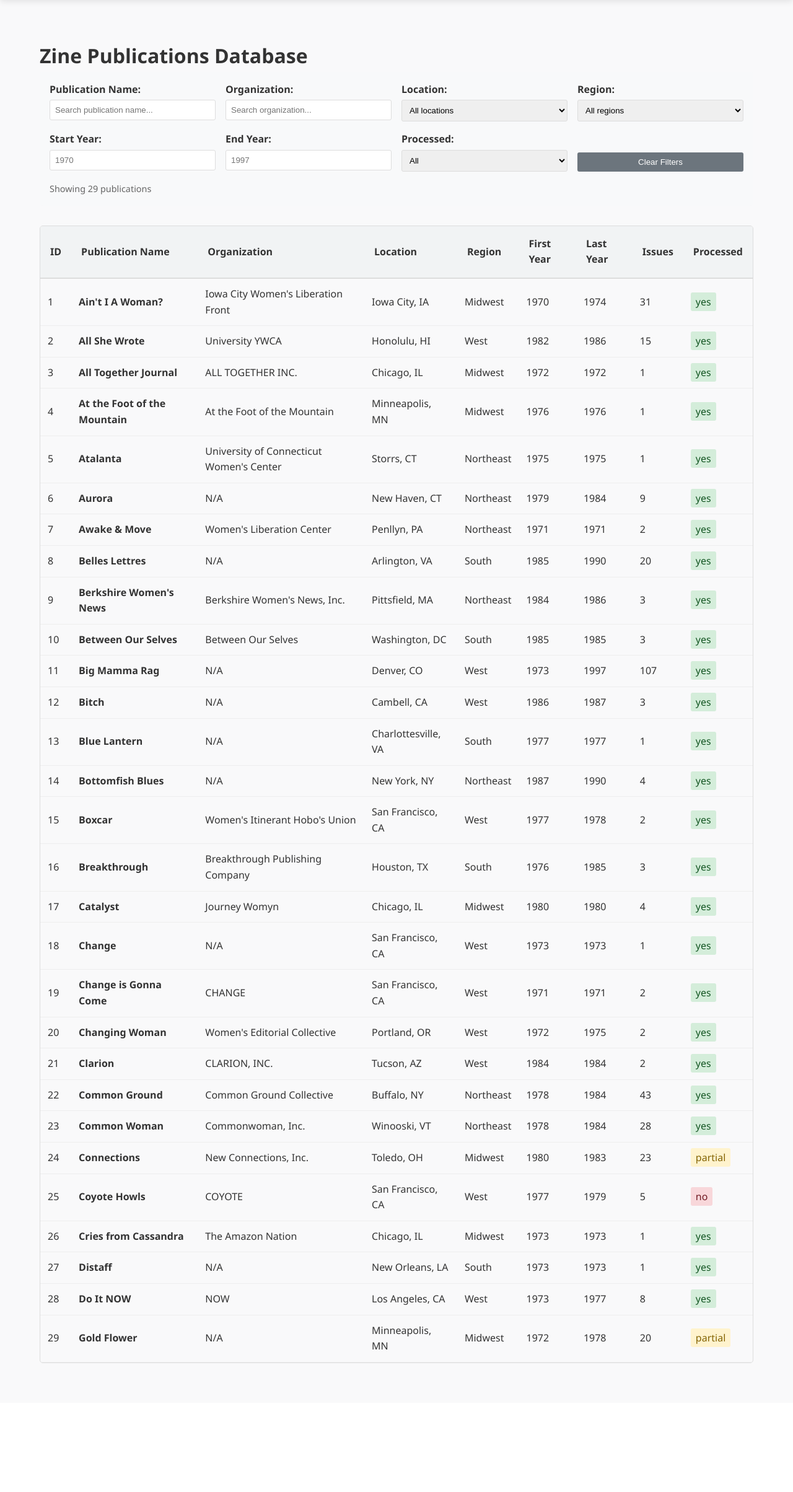
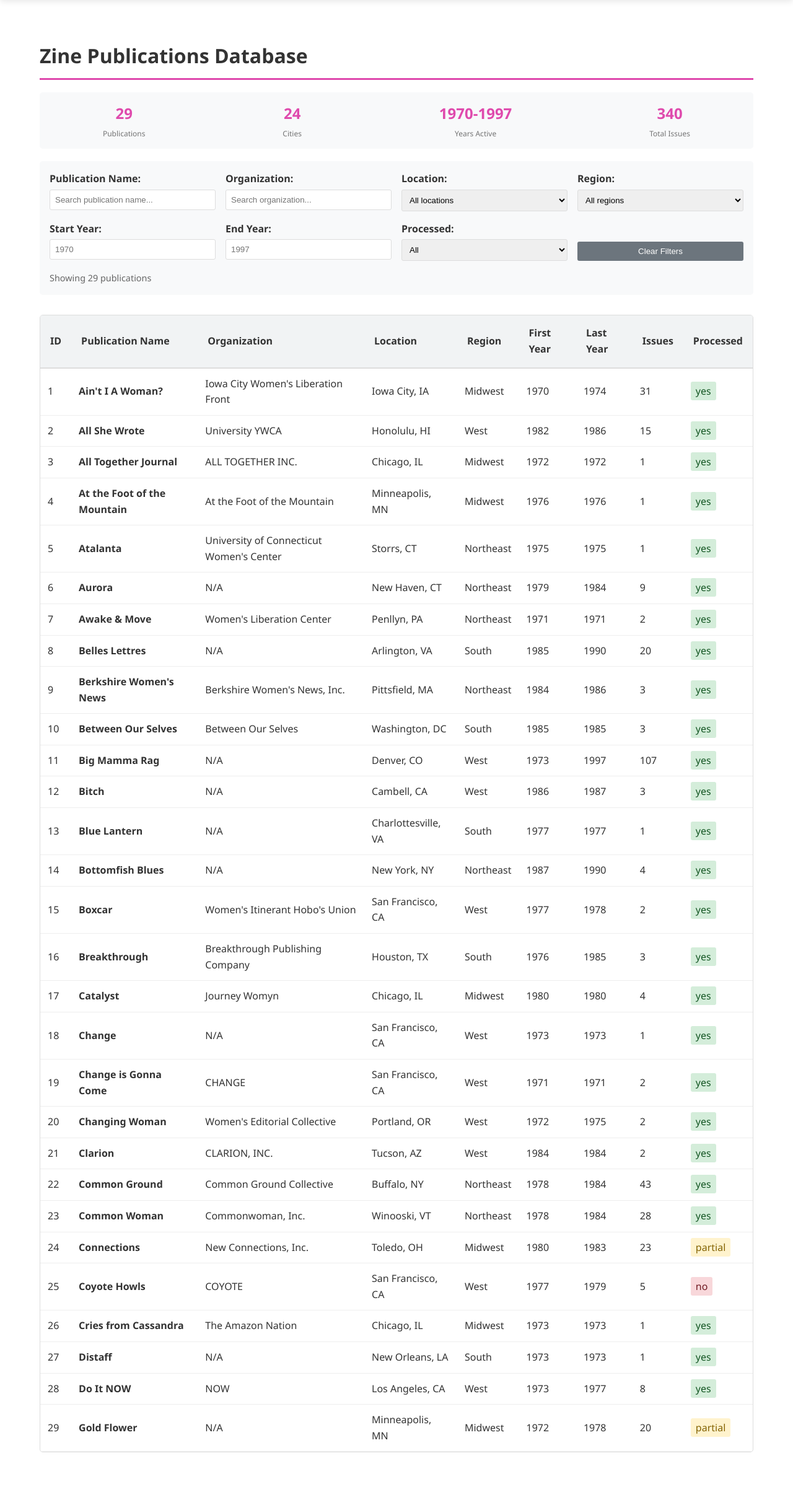
Before and after one commit to amber-r-edwards/Visualization-Final-Project, a Flask app: page /publication-data in a window 1280 px wide. Shown: the part 70-2478 px from the top of the page at 62% size. Before the commit the page ends 2270 px from the top, so only its background shows below. Run offline with Flask 3, Linux system fonts and the light colour scheme; data comes from the database, SQL or seed files in the repository; some libraries are stand-ins or nearby versions.

Commit message:
moved stack cards and messed with colors more'

```diff
--- a/templates/base.html
+++ b/templates/base.html
@@ -20,7 +20,7 @@
 
         body {
             font-family: 'Segoe UI', Tahoma, Geneva, Verdana, sans-serif;
-            background-color: #f8f9fad9;
+            background-color: #fffffffa;
             color: #333;
             line-height: 1.6;
         }
@@ -52,7 +52,7 @@
         }
 
         .navbar-brand:hover {
-            color:#df4aad;
+            color: #df4aad;
             transform: translateY(-1px);
         }
 
--- a/templates/database.html
+++ b/templates/database.html
@@ -3,8 +3,63 @@
 {% block title %}Publication Database - Feminist Zine Text Reuse Analysis{% endblock %}
 
 {% block content %}
+<style>
+    .container {
+        background-color: white;
+        padding: 30px;
+        border-radius: 8px;
+        box-shadow: 0 2px 10px rgba(0,0,0,0.1);
+        margin-bottom: 20px;
+    }
+    h1 {
+        color: #333;
+        border-bottom: 3px solid #df4aad;
+        padding-bottom: 10px;
+    }
+    .stats {
+        display: flex;
+        justify-content: space-around;
+        gap: 3rem;
+        background-color: #f8f9fa;
+        padding: 15px;
+        border-radius: 5px;
+        margin: 20px 0;
+    }
+    .stat-item {
+        text-align: center;
+    }
+    .stat-number {
+        font-size: 24px;
+        font-weight: bold;
+        color: #df4aad;
+    }
+    .stat-label {
+        font-size: 12px;
+        color: #666;
+    }
+</style>
+
 <div style="padding: 2rem;">
     <h1>Zine Publications Database</h1>
+
+    <div id="stats" class="stats">
+        <div class="stat-item">
+            <div id="total-publications" class="stat-number">29</div>
+            <div class="stat-label">Publications</div>
+        </div>
+        <div class="stat-item">
+            <div id="total-locations" class="stat-number">24</div>
+            <div class="stat-label">Cities</div>
+        </div>
+        <div class="stat-item">
+            <div id="date-range" class="stat-number">1970-1997</div>
+            <div class="stat-label">Years Active</div>
+        </div>
+        <div class="stat-item">
+            <div id="total-issues" class="stat-number">340</div>
+            <div class="stat-label">Total Issues</div>
+        </div>
+    </div>
 
     <!-- Search and Filter Controls -->
     <div style="margin-bottom: 2rem; padding: 1rem; background: #f8f9fa; border-radius: 5px;">
```
Also changed, not shown: templates/index.html (+4 -27 lines).
